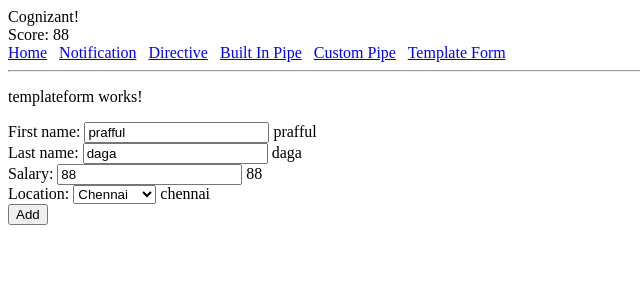
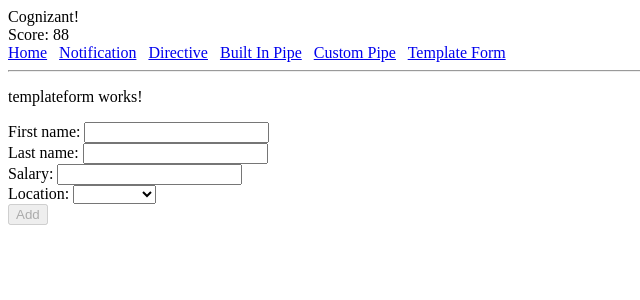
Before and after one commit to prafful/angular_jan2020, an Angular app: page /templateform in a window 1280 px wide. Shown: the top 300 px of the page, without its empty margins (0-640 px from the left). Built offline with nearby package versions, Linux system fonts and the light colour scheme.

Commit message:
template driven form with validations!

```diff
--- a/src/app/forms/templateform/templateform.component.html
+++ b/src/app/forms/templateform/templateform.component.html
@@ -1,15 +1,15 @@
 <p>templateform works!</p>
 
 <div>
-    <form #userForm="ngForm" (ngSubmit)="userAdded(userForm)">
+    <form #userForm="ngForm" (ngSubmit)="userAdded(userForm.value)">
         First name:
-        <input type="text" name="fname" [(ngModel)]="fn"> {{fn}}
+        <input type="text" name="fname" [(ngModel)]="fn" required> {{fn}}
         <br>
         Last name:
-        <input type="text" name="lname" [(ngModel)]="ln"> {{ln}}
+        <input type="text" name="lname" [(ngModel)]="ln" required> {{ln}}
         <br>
         Salary:
-        <input type="number" name="salary" [(ngModel)]="sl"> {{sl}}
+        <input type="number" name="salary" [(ngModel)]="sl" required> {{sl}}
         <br>
         Location:
         <select name="location" [(ngModel)]="loc">
@@ -19,7 +19,7 @@
         </select>
         {{loc}}
         <br>
-        <button type="submit">Add</button>
+        <button type="submit" [disabled]='!userForm.valid'>Add</button>
 
 
 
--- a/src/app/forms/templateform/templateform.component.ts
+++ b/src/app/forms/templateform/templateform.component.ts
@@ -7,10 +7,10 @@ import { Component, OnInit } from '@angular/core';
 })
 export class TemplateformComponent implements OnInit {
 
-  fn:string = 'prafful'
-  ln:string = 'daga'
-  sl:number = 88
-  loc: string = 'chennai'
+  fn:string
+  ln:string
+  sl:number
+  loc: string
 
   constructor() { }
 
@@ -20,7 +20,7 @@ export class TemplateformComponent implements OnInit {
   userAdded = function(uf){
     console.log(this.fn);
     console.log("Add button clicked!");
-    console.log(uf.value);
+    console.log(uf);
   }
 
 }
```
